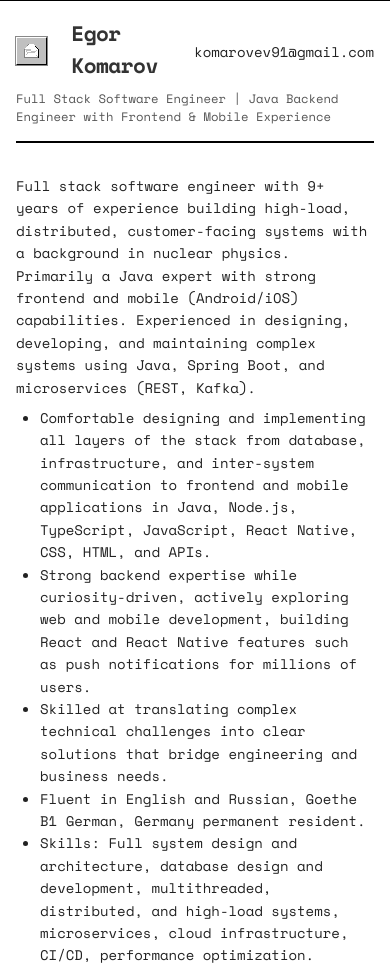
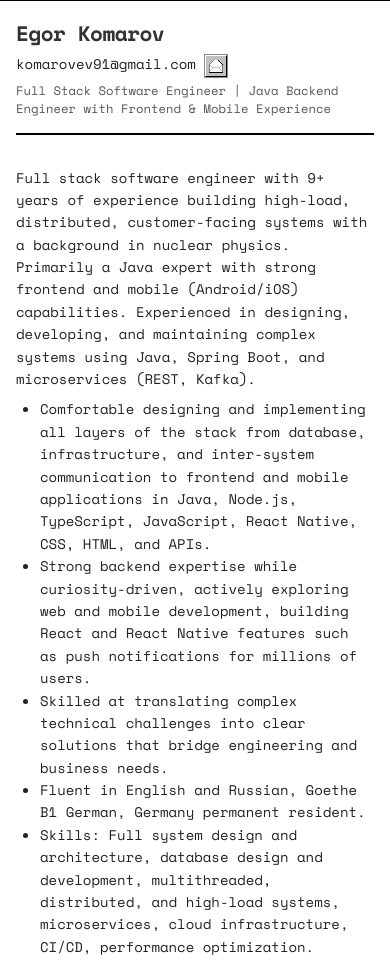
Before and after one commit to ev-kom/evkom.dev.2, a website: page pages/cv/cv.html in a window 390 px wide. Shown: the top 970 px of the page. Drawn offline with nearby package versions, Linux system fonts and the light colour scheme; files that its build step writes are made by us from their sources; files whose address does not match are found by name.

Commit message:
style: adjust CV header layout, mail button padding, and icon sizes, add new icon variable

```diff
--- a/pages/cv/cv.html
+++ b/pages/cv/cv.html
@@ -27,6 +27,8 @@
         <section class="main-content-body cv-container">
           <div class="cv-header">
             <div class="cv-title-container">
+              <h2>Egor Komarov</h2>
+              <span class="retro-mail-text">komarovev91@gmail.com</span>
               <a
                 href="mailto:komarovev91@gmail.com"
                 class="win-btn retro-mail-btn"
@@ -38,8 +40,6 @@
                   class="retro-icon"
                 />
               </a>
-              <h2>Egor Komarov</h2>
-              <span class="retro-mail-text">komarovev91@gmail.com</span>
             </div>
             <p>
               Full Stack Software Engineer | Java Backend Engineer with Frontend
--- a/public/css/cv.css
+++ b/public/css/cv.css
@@ -32,7 +32,7 @@
 }
 
 .retro-mail-btn {
-  padding: var(--space-xs) 6px;
+  padding: var(--space-xxs) var(--space-xxs);
   min-width: auto;
   display: inline-flex;
   align-items: center;
@@ -42,15 +42,15 @@
 }
 
 .retro-mail-btn:active {
-  padding: 5px 5px 3px 7px;
+  padding: var(--space-xs) var(--space-xs);
   border: var(--border-width) solid var(--color-border);
   border-right: var(--border-width) solid var(--color-bg);
   border-bottom: var(--border-width) solid var(--color-bg);
 }
 
 .retro-icon {
-  width: var(--icon-xs);
-  height: var(--icon-xs);
+  width: var(--icon-xxs);
+  height: var(--icon-xxs);
   image-rendering: pixelated;
 }
 
@@ -194,6 +194,10 @@
   .section-title {
     font-size: var(--text-lg);
   }
+
+  .cv-title-container {
+    display: block;
+  }
 }
 
 /* Refactored Inline Styles */
--- a/public/css/variables.css
+++ b/public/css/variables.css
@@ -87,6 +87,7 @@
   --border-radius-sm: 2px;
 
   /* Icons */
+  --icon-xxxs: 8px;
   --icon-xxs: 16px;
   --icon-xs: 24px;
   --icon-sm: 32px;
```
